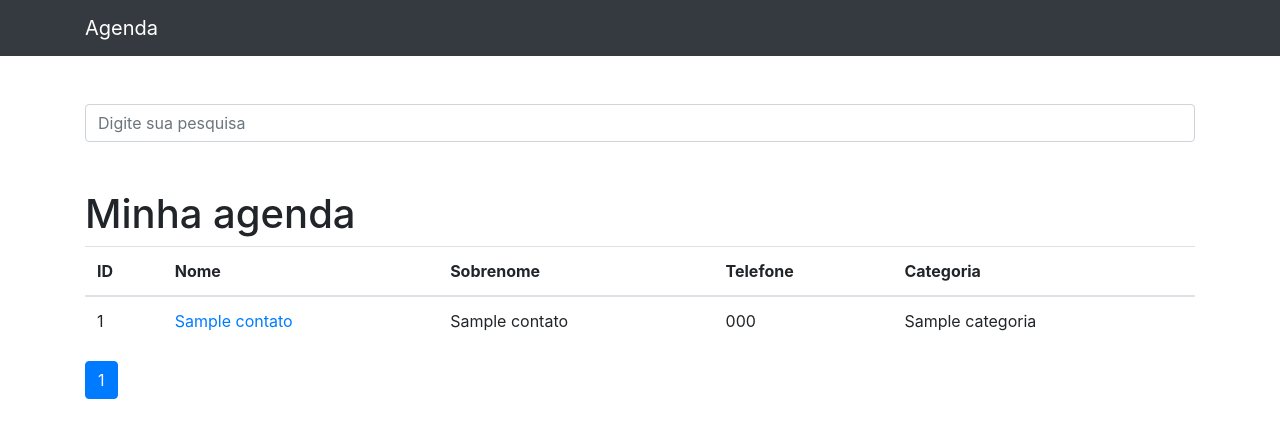
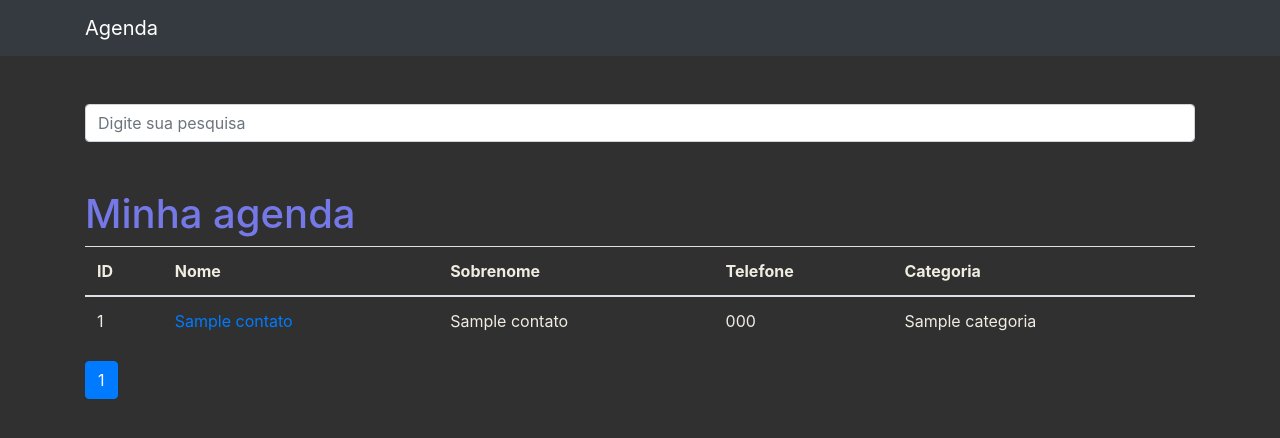
Before and after one commit to RafaelHGOliveira/agenda-old, a Django app: page / in a window 1280 px wide. Shown: the top 438 px of the page. Run offline with Django 4.2, Linux system fonts and the light colour scheme; tables that the repository leaves empty hold one stand-in row (values such as "Sample post"); some libraries are stand-ins or nearby versions.

Commit message:
transformado para um tema escuro generico

```diff
--- a/templates/parciais/_head.html
+++ b/templates/parciais/_head.html
@@ -8,3 +8,5 @@
 
 <!-- Bootstrap core CSS -->
 <link href="{% static 'vendor/bootstrap/css/bootstrap.min.css' %}" rel="stylesheet">
+
+<link href="{% static 'css/base.css' %}" rel="stylesheet">
--- /dev/null
+++ b/templates/static/css/base.css
@@ -0,0 +1,14 @@
+body {
+    background: #303030;
+    color: #f0ece2;
+  }
+  th, td {
+    color: #f0ece2;
+  }
+  h1 {
+    color: #7579e7;
+  }
+
+  h3 {
+    color: #69779b;
+  }
```
